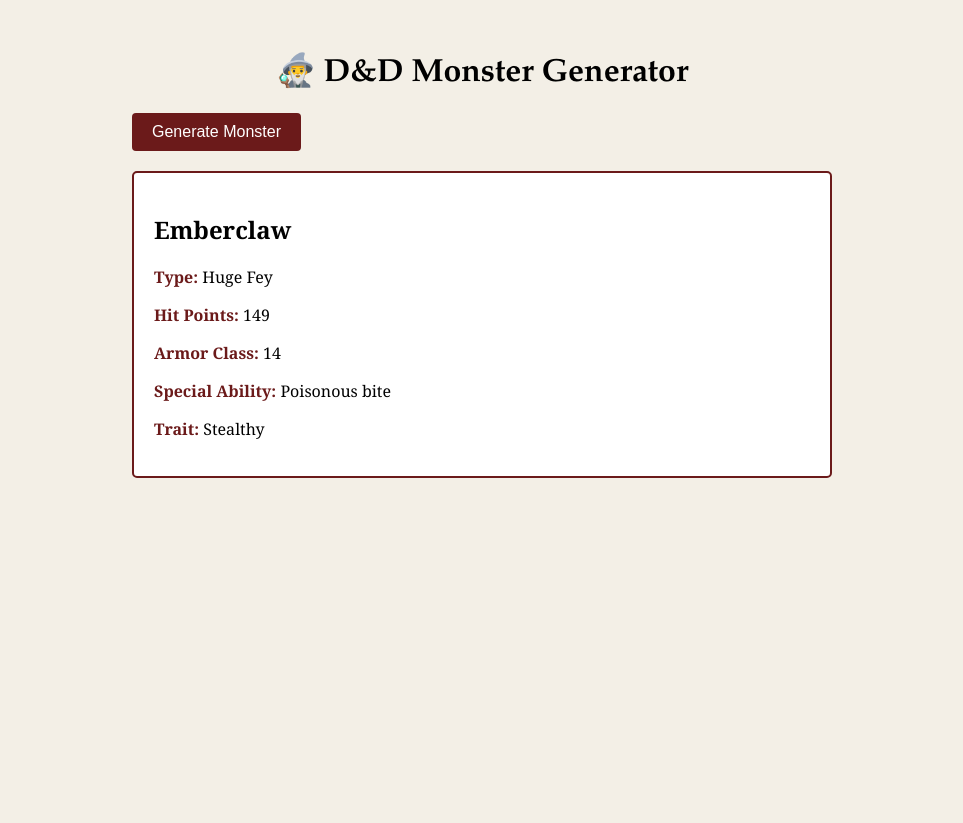
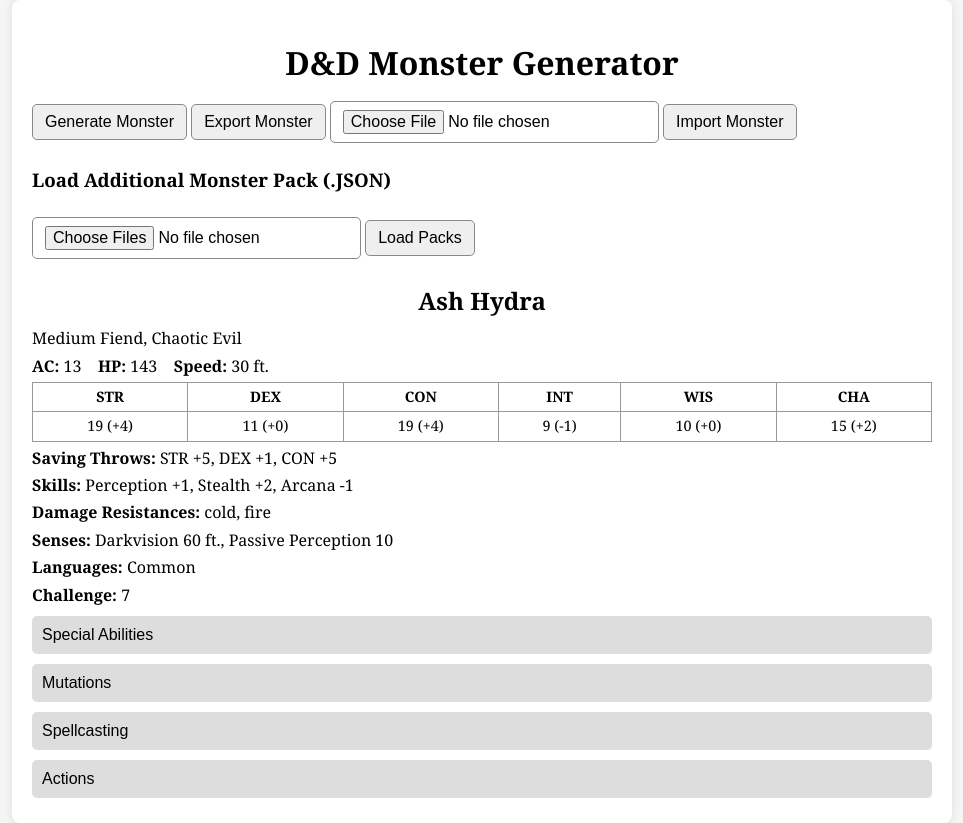
Before and after one commit to Kael-Facon/MonsterGenerator-symmetrical-waffle, a plain HTML site: page index.html in a window 1280 px wide. Both pictures are taken after a click on the button "Generate Monster". Shown: the whole page, without its empty margins (158-1121 px from the left). Before the commit the page ends 800 px from the top, so only its background shows below. Drawn offline with Linux system fonts and the light colour scheme.

Commit message:
feat: basis

```diff
--- /dev/null
+++ b/data/bossTemplates.json
@@ -0,0 +1,5 @@
+{
+  "miniboss": {"name": "Mini-Boss", "hp": 1.25, "ac": 0, "atk": 2, "abilities": 1, "mutations": 1},
+  "elite": {"name": "Elite Boss", "hp": 1.5, "ac": 3, "atk": 3, "abilities": 2, "mutations": 2},
+  "mythic": {"name": "Mythic Boss", "hp": 2.0, "ac": 5, "atk": 4, "abilities": 3, "mutations": 3, "legendary": "3/day"}
+}
--- /dev/null
+++ b/data/themes.json
@@ -0,0 +1,22 @@
+{
+  "fire": {
+    "name": "Fire",
+    "res": ["fire"],
+    "abilities": ["Burning Aura", "Flame Body", "Inferno Surge"],
+    "spells": {
+      "atwill": ["Fire Bolt"],
+      "daily": ["Burning Hands", "Fireball"]
+    },
+    "attacks": ["Fire Burst", "Ember Bite"]
+  },
+  "cold": {
+    "name": "Cold",
+    "res": ["cold"],
+    "abilities": ["Frost Armor", "Freezing Touch"],
+    "spells": {
+      "atwill": ["Ray of Frost"],
+      "daily": ["Ice Knife", "Cone of Cold"]
+    },
+    "attacks": ["Frost Crack", "Frozen Claw"]
+  }
+}
--- a/index.html
+++ b/index.html
@@ -2,119 +2,144 @@
 <html lang="en">
 <head>
 <meta charset="UTF-8">
+<meta name="viewport" content="width=device-width, initial-scale=1.0">
 <title>D&D Monster Generator</title>
 <style>
     body {
-        font-family: Georgia, serif;
-        background: #f3efe6;
-        padding: 30px;
-        max-width: 700px;
-        margin: auto;
+        font-family: "Georgia", serif;
+        background-color: #f5f5f5;
+        margin: 0;
+        padding: 0;
+        line-height: 1.4;
     }
 
-    h1 {
-        text-align: center;
-        font-family: "Palatino", serif;
-        margin-bottom: 20px;
+    .container {
+        max-width: 900px;
+        margin: auto;
+        padding: 20px;
+        background-color: #fff;
+        box-shadow: 0 0 10px rgba(0,0,0,0.1);
+        border-radius: 8px;
     }
 
-    button {
-        background: #6b1a1a;
-        color: white;
-        padding: 10px 20px;
-        border: none;
-        border-radius: 4px;
-        cursor: pointer;
-        font-size: 16px;
-    }
-    button:hover {
-        background: #8a2929;
+    h1, h2 {
+        text-align: center;
+        margin-bottom: 10px;
     }
 
-    .monster-box {
-        background: white;
-        border: 2px solid #6b1a1a;
-        padding: 20px;
-        margin-top: 20px;
-        border-radius: 5px;
+    .statline {
+        margin: 5px 0;
+        font-size: 1rem;
+        word-wrap: break-word;
     }
 
-    .label {
-        font-weight: bold;
-        color: #6b1a1a;
+    button, input[type=file] {
+        font-size: 1rem;
+        padding: 8px 12px;
+        margin: 5px 0;
+        border-radius: 5px;
+        border: 1px solid #888;
+        cursor: pointer;
+    }
+
+    button:hover {
+        background-color: #eee;
+    }
+
+    #monster {
+        display: none;
+        margin-top: 20px;
+    }
+
+    .collapsible {
+        background-color: #ddd;
+        color: #000;
+        cursor: pointer;
+        padding: 10px;
+        width: 100%;
+        border: none;
+        text-align: left;
+        outline: none;
+        font-size: 1rem;
+        border-radius: 5px;
+        margin-top: 5px;
+    }
+
+    .collapsible.active {
+        background-color: #ccc;
+    }
+
+    .content {
+        padding: 0 10px;
+        display: none;
+        overflow: hidden;
+        background-color: #f9f9f9;
+        border-left: 3px solid #888;
+        margin-bottom: 5px;
+        border-radius: 0 0 5px 5px;
+    }
+
+    .action-block {
+        margin: 5px 0;
+        font-size: 0.95rem;
+    }
+
+    .abilities-table {
+        width: 100%;
+        border-collapse: collapse;
+        margin: 5px 0;
+    }
+
+    .abilities-table th, .abilities-table td {
+        border: 1px solid #999;
+        padding: 4px;
+        text-align: center;
+        font-size: 0.9rem;
+    }
+
+    @media (max-width: 600px) {
+        .container {
+            padding: 10px;
+        }
+
+        button, input[type=file] {
+            width: 100%;
+            box-sizing: border-box;
+        }
+
+        .statline {
+            font-size: 0.9rem;
+        }
+
+        .abilities-table th, .abilities-table td {
+            font-size: 0.8rem;
+            padding: 3px;
+        }
+
+        .action-block {
+            font-size: 0.85rem;
+        }
     }
 </style>
 </head>
 <body>
+<div class="container">
+    <h1>D&D Monster Generator</h1>
 
-<h1>🧙‍♂️ D&D Monster Generator</h1>
+    <div>
+        <button onclick="generateMonster()">Generate Monster</button>
+        <button onclick="exportMonster()">Export Monster</button>
+        <input type="file" id="importFile">
+        <button onclick="importMonster()">Import Monster</button>
+    </div>
 
-<button onclick="generateMonster()">Generate Monster</button>
+    <h3>Load Additional Monster Pack (.JSON)</h3>
+    <input type="file" id="packFile" multiple>
+    <button onclick="loadPacks()">Load Packs</button>
 
-<div id="monster" class="monster-box" style="display:none;"></div>
+    <div id="monster"></div>
+</div>
 
-<script>
-const monsterTypes = [
-    "Beast", "Aberration", "Undead", "Dragon", "Construct", "Fey",
-    "Fiend", "Celestial", "Giant", "Elemental", "Monstrosity", "Ooze"
-];
-
-const monsterSizes = [
-    "Tiny", "Small", "Medium", "Large", "Huge", "Gargantuan"
-];
-
-const monsterAbilities = [
-    "Breathes fire",
-    "Regenerates health",
-    "Turns invisible",
-    "Paralyzing touch",
-    "Poisonous bite",
-    "Psychic scream",
-    "Shadow manipulation",
-    "Teleports short distances",
-    "Charming gaze",
-    "Acid spit",
-    "Stone skin",
-    "Flight"
-];
-
-const monsterTraits = [
-    "Aggressive", "Territorial", "Cunning", "Cowardly", "Honorable",
-    "Ancient", "Corrupted", "Mechanical", "Magical", "Stealthy"
-];
-
-// Function to get a random element from an array
-function pick(arr) {
-    return arr[Math.floor(Math.random() * arr.length)];
-}
-
-function generateMonster() {
-    const name = pick([
-        "Gloomfang", "Bonecrawler", "Ash Serpent", "Frosthorn",
-        "Nightlurker", "Emberclaw", "Doomwraith", "Skitterbeast",
-        "Thunderjaw", "Gravehowl", "Storm Golem"
-    ]);
-
-    const type = pick(monsterTypes);
-    const size = pick(monsterSizes);
-    const ability = pick(monsterAbilities);
-    const trait = pick(monsterTraits);
-    const hitPoints = Math.floor(Math.random() * 150) + 20;
-    const armorClass = Math.floor(Math.random() * 10) + 10;
-
-    const monsterDiv = document.getElementById("monster");
-    monsterDiv.style.display = "block";
-
-    monsterDiv.innerHTML = `
-        <h2>${name}</h2>
-        <p><span class="label">Type:</span> ${size} ${type}</p>
-        <p><span class="label">Hit Points:</span> ${hitPoints}</p>
-        <p><span class="label">Armor Class:</span> ${armorClass}</p>
-        <p><span class="label">Special Ability:</span> ${ability}</p>
-        <p><span class="label">Trait:</span> ${trait}</p>
-    `;
-}
-</script>
-
+<script src="monster.js"></script>
 </body>
 </html>
--- /dev/null
+++ b/monster.js
@@ -0,0 +1,275 @@
+// ================== GLOBALS ==================
+let themes = {}, mutations = [], bossTemplates = {};
+let currentMonster = null;
+
+// ================== UTILITY FUNCTIONS ==================
+function pick(arr){ return arr[Math.floor(Math.random()*arr.length)]; }
+function mod(score){ return Math.floor((score-10)/2); }
+function collapseHTML(title, body){ return `<button class="collapsible">${title}</button><div class="content">${body}</div>`; }
+function setupCollapsibles(){
+    const coll = document.getElementsByClassName("collapsible");
+    for(let el of coll){
+        el.onclick = function(){
+            this.classList.toggle("active");
+            const content = this.nextElementSibling;
+            content.style.display = (content.style.display==="block") ? "none" : "block";
+        };
+    }
+}
+
+// ================== LOAD JSON DATA ==================
+async function loadData(){
+    try {
+        const [tRes, mRes, bRes] = await Promise.all([
+            fetch("data/themes.json"),
+            fetch("data/mutations.json"),
+            fetch("data/bossTemplates.json")
+        ]);
+        themes = await tRes.json();
+        mutations = await mRes.json();
+        bossTemplates = await bRes.json();
+        console.log("Data loaded from files.");
+    } catch(err){
+        console.warn("Could not fetch JSON files, using fallback data:", err);
+        // FALLBACK DATA
+        themes = {
+            "fire": {
+                "name": "Fire",
+                "res": ["fire"],
+                "abilities": ["Burning Aura","Flame Body","Inferno Surge"],
+                "spells": {"atwill":["Fire Bolt"],"daily":["Burning Hands","Fireball"]},
+                "attacks": ["Fire Burst","Ember Bite"]
+            },
+            "cold": {
+                "name": "Cold",
+                "res": ["cold"],
+                "abilities": ["Frost Armor","Freezing Touch"],
+                "spells": {"atwill":["Ray of Frost"],"daily":["Ice Knife","Cone of Cold"]},
+                "attacks": ["Frost Crack","Frozen Claw"]
+            }
+        };
+        mutations = [
+            {"name": "Chitin Plating", "effect": "AC +2"},
+            {"name": "Adrenal Surge", "effect": "+1 attack bonus"}
+        ];
+        bossTemplates = {
+            "miniboss": {"name":"Mini-Boss","hp":1.25,"ac":0,"atk":2,"abilities":1,"mutations":1}
+        };
+    }
+}
+
+
+async function loadPacks(){
+    const files = document.getElementById('packFile').files;
+    if(files.length===0){ alert("Select at least one JSON file."); return; }
+
+    for(let file of files){
+        const reader = new FileReader();
+        reader.onload = function(e){
+            try{
+                const data = JSON.parse(e.target.result);
+                if(data.type==="theme"){
+                    themes[data.name] = data;
+                } else if(data.type==="mutation"){
+                    mutations.push(data);
+                } else if(data.type==="boss"){
+                    bossTemplates[data.name] = data;
+                } else {
+                    console.warn("Unknown pack type:", data);
+                }
+            } catch(err){ console.error("Failed to load pack", file.name, err); }
+        };
+        reader.readAsText(file);
+    }
+    alert("Packs loaded successfully! You can now generate monsters using the new content.");
+}
+
+
+// Call loadData immediately
+loadData();
+
+// ================== ATTACK & SPELL GENERATION ==================
+function generateAttacks(themeA, themeB, cr, bossBonus=0){
+    const pool = [...themeA.attacks, ...themeB.attacks];
+    const count = Math.floor(Math.random()*3)+2;
+    let res = [];
+    for(let i=0;i<count;i++){
+        res.push({
+            name: pick(pool),
+            bonus: Math.floor(cr/2)+3+bossBonus,
+            damage: (cr>=15?"4d12":cr>=8?"3d10":"2d8"),
+            type: pick([themeA.name.toLowerCase(), themeB.name.toLowerCase()])
+        });
+    }
+    return res;
+}
+
+function generateSpells(themeA, themeB, abilityMod){
+    const atwill = pick([...themeA.spells.atwill, ...themeB.spells.atwill]);
+    const daily = [pick(themeA.spells.daily), pick(themeB.spells.daily)];
+    const dc = 8 + abilityMod + 3;
+    return {dc, hit: abilityMod+3, atwill, daily};
+}
+
+// ================== MONSTER GENERATION ==================
+function generateMonster(){
+    if(Object.keys(themes).length===0){
+        alert("Data not loaded yet! Please wait a moment.");
+        return;
+    }
+
+    const monsterDiv = document.getElementById("monster");
+
+    const name = pick(["Gloomfang","Storm Harrower","Ash Hydra","Voidprowler","Hex Serpent"]);
+    const size = pick(["Small","Medium","Large","Huge"]);
+    const type = pick(["Monstrosity","Dragon","Aberration","Fiend","Undead"]);
+    const alignment = pick(["Neutral","Chaotic Evil","Lawful Good","Chaotic Neutral","Neutral Evil"]);
+
+    let themeKeys = Object.keys(themes);
+    let tA = themes[pick(themeKeys)];
+    let tB = themes[pick(themeKeys)];
+    while(tA === tB) tB = themes[pick(themeKeys)];
+
+    let hp = Math.floor(Math.random()*120)+40;
+    let ac = Math.floor(Math.random()*4)+12;
+    const cr = Math.floor((hp+ac)/20);
+
+    const stats = {
+        STR: 10+cr+Math.floor(Math.random()*3),
+        DEX: 10+Math.floor(Math.random()*5),
+        CON: 12+cr,
+        INT: 8+Math.floor(Math.random()*6),
+        WIS: 8+Math.floor(Math.random()*6),
+        CHA: 10+Math.floor(Math.random()*6)
+    };
+
+    const saves = {
+        STR: mod(stats.STR)+pick([0,1,2]),
+        DEX: mod(stats.DEX)+pick([0,1,2]),
+        CON: mod(stats.CON)+pick([0,1,2]),
+        INT: mod(stats.INT)+pick([0,1,2]),
+        WIS: mod(stats.WIS)+pick([0,1,2]),
+        CHA: mod(stats.CHA)+pick([0,1,2])
+    };
+
+    const skills = {
+        Perception: mod(stats.WIS)+pick([0,1,2]),
+        Stealth: mod(stats.DEX)+pick([0,1,2]),
+        Arcana: mod(stats.INT)+pick([0,1,2])
+    };
+
+    const senses = "Darkvision 60 ft., Passive Perception "+(10+mod(stats.WIS));
+
+    // Mutations
+    let chosenMut=[];
+    const mutCount = (cr>14?3:cr>8?2:1);
+    for(let i=0;i<mutCount;i++) chosenMut.push(pick(mutations));
+
+    // Boss template
+    let boss=null;
+    if(Math.random()<0.35){boss=pick(Object.values(bossTemplates)); hp=Math.floor(hp*boss.hp); ac+=boss.ac;}
+
+    const atkBonus = boss ? boss.atk : 0;
+    const attacks = generateAttacks(tA,tB,cr,atkBonus);
+    const spells = generateSpells(tA,tB,mod(stats.CHA));
+
+    let abilities = [pick(tA.abilities), pick(tB.abilities)];
+    if(boss){for(let i=0;i<boss.abilities;i++) abilities.push(pick([...tA.abilities,...tB.abilities]));}
+
+    const res = Array.from(new Set([...tA.res,...tB.res]));
+
+    // Render monster
+    let atkHTML = attacks.map(a=>`<div class="action-block"><b>${a.name}.</b> +${a.bonus} to hit, ${a.damage} ${a.type} damage.</div>`).join("");
+    let mutHTML = chosenMut.map(m=>`<div class="action-block"><b>${m.name}.</b> ${m.effect}</div>`).join("");
+    let abilityHTML = `<table class="abilities-table">
+<tr><th>STR</th><th>DEX</th><th>CON</th><th>INT</th><th>WIS</th><th>CHA</th></tr>
+<tr><td>${stats.STR} (${mod(stats.STR)>=0?"+":""}${mod(stats.STR)})</td>
+<td>${stats.DEX} (${mod(stats.DEX)>=0?"+":""}${mod(stats.DEX)})</td>
+<td>${stats.CON} (${mod(stats.CON)>=0?"+":""}${mod(stats.CON)})</td>
+<td>${stats.INT} (${mod(stats.INT)>=0?"+":""}${mod(stats.INT)})</td>
+<td>${stats.WIS} (${mod(stats.WIS)>=0?"+":""}${mod(stats.WIS)})</td>
+<td>${stats.CHA} (${mod(stats.CHA)>=0?"+":""}${mod(stats.CHA)})</td></tr></table>`;
+
+    monsterDiv.innerHTML=`
+<h2>${name}${boss?` — <span style="color:#8a2929">${boss.name}</span>`:""}</h2>
+<p class="statline">${size} ${type}, ${alignment}</p>
+<p class="statline"><b>AC:</b> ${ac} &nbsp;&nbsp; <b>HP:</b> ${hp} &nbsp;&nbsp; <b>Speed:</b> 30 ft.</p>
+${abilityHTML}
+<p class="statline"><b>Saving Throws:</b> STR ${saves.STR>=0?"+":""}${saves.STR}, DEX ${saves.DEX>=0?"+":""}${saves.DEX}, CON ${saves.CON>=0?"+":""}${saves.CON}</p>
+<p class="statline"><b>Skills:</b> Perception ${skills.Perception>=0?"+":""}${skills.Perception}, Stealth ${skills.Stealth>=0?"+":""}${skills.Stealth}, Arcana ${skills.Arcana>=0?"+":""}${skills.Arcana}</p>
+<p class="statline"><b>Damage Resistances:</b> ${res.join(", ")||"None"}</p>
+<p class="statline"><b>Senses:</b> ${senses}</p>
+<p class="statline"><b>Languages:</b> Common</p>
+<p class="statline"><b>Challenge:</b> ${cr}</p>
+${collapseHTML("Special Abilities",abilities.map(a=>`<div class="action-block">${a}</div>`).join(""))}
+${collapseHTML("Mutations",mutHTML||"<div class='action-block'>No mutations</div>")}
+${collapseHTML("Spellcasting",`<div class='action-block'><b>Spellcasting.</b> Spell save DC ${spells.dc}, +${spells.hit} to hit. At will: ${spells.atwill}. 1/day: ${spells.daily.join(", ")}.</div>`)}
+${collapseHTML("Actions",atkHTML)}
+`;
+
+    monsterDiv.style.display="block";
+    setupCollapsibles();
+
+    currentMonster = {name, size, type, alignment, hp, ac, cr, stats, saves, skills, senses, resistances: res, abilities, mutations: chosenMut, attacks, spells, boss: boss?boss.name:null};
+}
+
+// ================== EXPORT / IMPORT ==================
+function exportMonster(){
+    if(!currentMonster){ alert("Generate a monster first!"); return; }
+    const dataStr = "data:text/json;charset=utf-8," + encodeURIComponent(JSON.stringify(currentMonster,null,2));
+    const dlAnchor = document.createElement('a');
+    dlAnchor.setAttribute("href", dataStr);
+    dlAnchor.setAttribute("download", `${currentMonster.name.replace(/\s+/g,"_")}.json`);
+    dlAnchor.click();
+}
+
+function importMonster(){
+    const fileInput = document.getElementById('importFile');
+    if(!fileInput.files.length){ alert("Select a JSON file to import!"); return; }
+    const file = fileInput.files[0];
+    const reader = new FileReader();
+    reader.onload = function(e){
+        try {
+            const data = JSON.parse(e.target.result);
+            currentMonster = data;
+            renderMonsterFromJSON(data);
+        } catch(err){ alert("Invalid JSON file!"); console.error(err); }
+    };
+    reader.readAsText(file);
+}
+
+function renderMonsterFromJSON(monster){
+    const monsterDiv = document.getElementById("monster");
+    const {name, size, type, alignment, hp, ac, cr, stats, saves, skills, senses,
+           resistances, abilities, mutations, attacks, spells, boss} = monster;
+
+    let atkHTML = attacks.map(a=>`<div class="action-block"><b>${a.name}.</b> +${a.bonus} to hit, ${a.damage} ${a.type} damage.</div>`).join("");
+    let mutHTML = mutations.map(m=>`<div class="action-block"><b>${m.name}.</b> ${m.effect}</div>`).join("");
+    let abilityHTML = `<table class="abilities-table">
+<tr><th>STR</th><th>DEX</th><th>CON</th><th>INT</th><th>WIS</th><th>CHA</th></tr>
+<tr><td>${stats.STR} (${mod(stats.STR)>=0?"+":""}${mod(stats.STR)})</td>
+<td>${stats.DEX} (${mod(stats.DEX)>=0?"+":""}${mod(stats.DEX)})</td>
+<td>${stats.CON} (${mod(stats.CON)>=0?"+":""}${mod(stats.CON)})</td>
+<td>${stats.INT} (${mod(stats.INT)>=0?"+":""}${mod(stats.INT)})</td>
+<td>${stats.WIS} (${mod(stats.WIS)>=0?"+":""}${mod(stats.WIS)})</td>
+<td>${stats.CHA} (${mod(stats.CHA)>=0?"+":""}${mod(stats.CHA)})</td></tr></table>`;
+
+    monsterDiv.innerHTML=`
+<h2>${name}${boss?` — <span style="color:#8a2929">${boss}</span>`:""}</h2>
+<p class="statline">${size} ${type}, ${alignment}</p>
+<p class="statline"><b>AC:</b> ${ac} &nbsp;&nbsp; <b>HP:</b> ${hp} &nbsp;&nbsp; <b>Speed:</b> 30 ft.</p>
+${abilityHTML}
+<p class="statline"><b>Saving Throws:</b> STR ${saves.STR>=0?"+":""}${saves.STR}, DEX ${saves.DEX>=0?"+":""}${saves.DEX}, CON ${saves.CON>=0?"+":""}${saves.CON}</p>
+<p class="statline"><b>Skills:</b> Perception ${skills.Perception>=0?"+":""}${skills.Perception}, Stealth ${skills.Stealth>=0?"+":""}${skills.Stealth}, Arcana ${skills.Arcana>=0?"+":""}${skills.Arcana}</p>
+<p class="statline"><b>Damage Resistances:</b> ${resistances.join(", ")||"None"}</p>
+<p class="statline"><b>Senses:</b> ${senses}</p>
+<p class="statline"><b>Languages:</b> Common</p>
+<p class="statline"><b>Challenge:</b> ${cr}</p>
+${collapseHTML("Special Abilities",abilities.map(a=>`<div class="action-block">${a}</div>`).join(""))}
+${collapseHTML("Mutations",mutHTML||"<div class='action-block'>No mutations</div>")}
+${collapseHTML("Spellcasting",`<div class='action-block'><b>Spellcasting.</b> Spell save DC ${spells.dc}, +${spells.hit} to hit. At will: ${spells.atwill}. 1/day: ${spells.daily.join(", ")}.</div>`)}
+${collapseHTML("Actions",atkHTML)}
+`;
+    monsterDiv.style.display="block";
+    setupCollapsibles();
+}
--- /dev/null
+++ b/packs/mutations.json
@@ -0,0 +1,5 @@
+{
+  "type": "mutation",
+  "name": "Acid Blood",
+  "effect": "Melee attackers take 2d6 acid damage"
+}
```
Also changed, not shown: data/mutations.json (added, +7 -0 lines), packs/bossTemplates.json (added, +10 -0 lines), packs/themes.json (added, +11 -0 lines).
